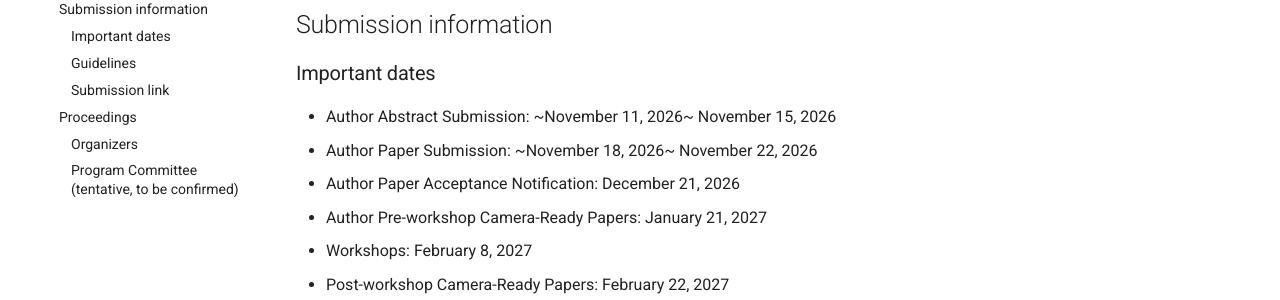
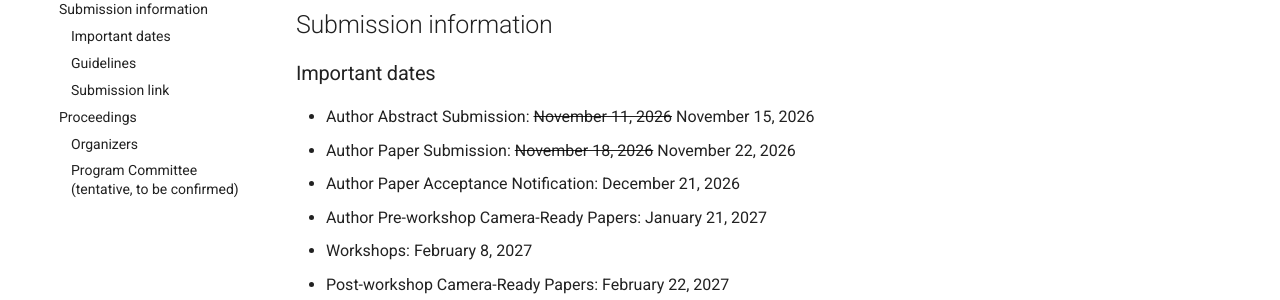
Before and after one commit to sma4pm/sma4pm.github.io, an MkDocs documentation site: the page built from docs/2027/index.md, in a window 1280 px wide and 1400 px high, scrolled down 2506 px. Shown: the part 153-453 px from the top of the window. Built offline with MkDocs 1.6.1 and Material for MkDocs 9.7.7, drawn with Linux system fonts in a browser that asks for light colours; some of the changed text lies outside the part shown.

```diff
--- a/docs/2027/index.md
+++ b/docs/2027/index.md
@@ -69,8 +69,8 @@ The workshop is a satellite event of the IEEE Task Force on Process Mining.
 
 ### Important dates
 
-* Author Abstract Submission: ~November 11, 2026~ November 15, 2026
-* Author Paper Submission: ~November 18, 2026~ November 22, 2026
+* Author Abstract Submission: ~~November 11, 2026~~ November 15, 2026
+* Author Paper Submission: ~~November 18, 2026~~ November 22, 2026
 * Author Paper Acceptance Notification: December 21, 2026
 * Author Pre-workshop Camera-Ready Papers: January 21, 2027
 * Workshops: February 8, 2027
```
Also changed, not shown: other parts of docs/2027/index.md (+1 -1 lines).
